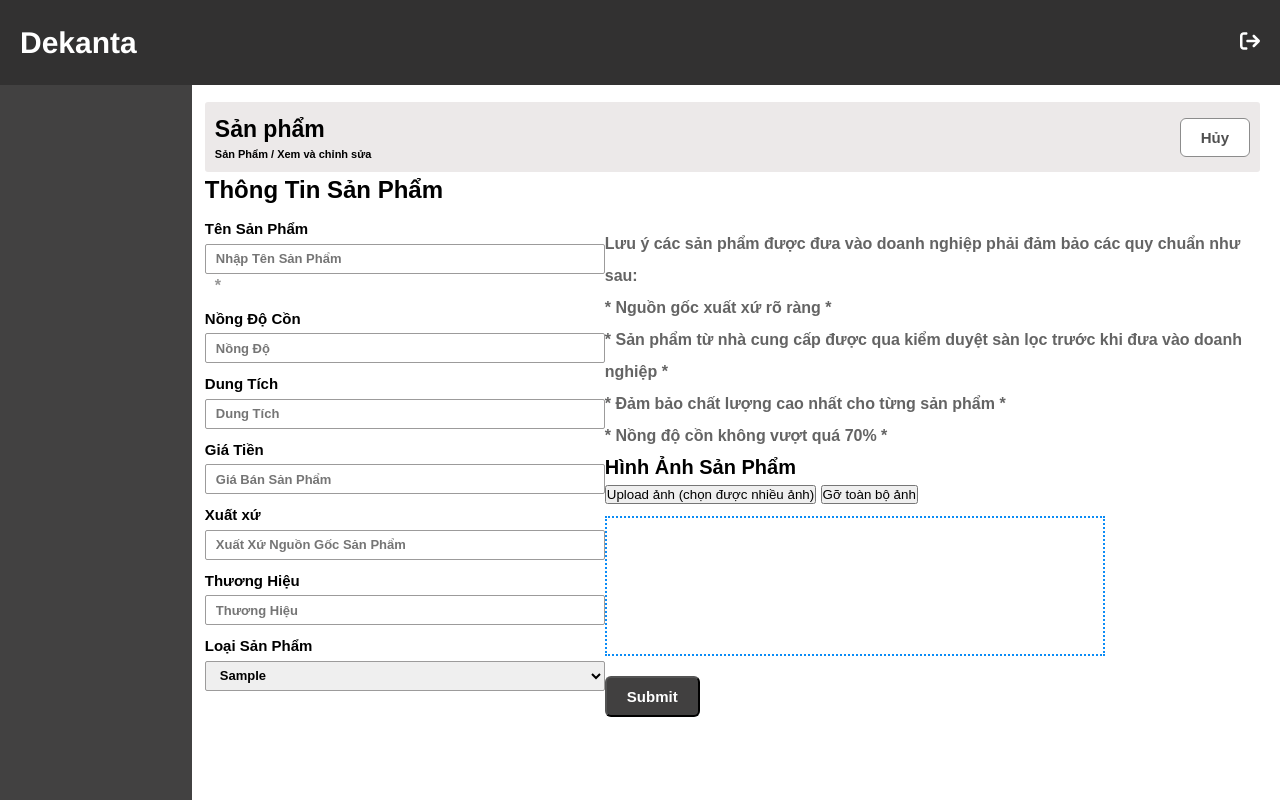
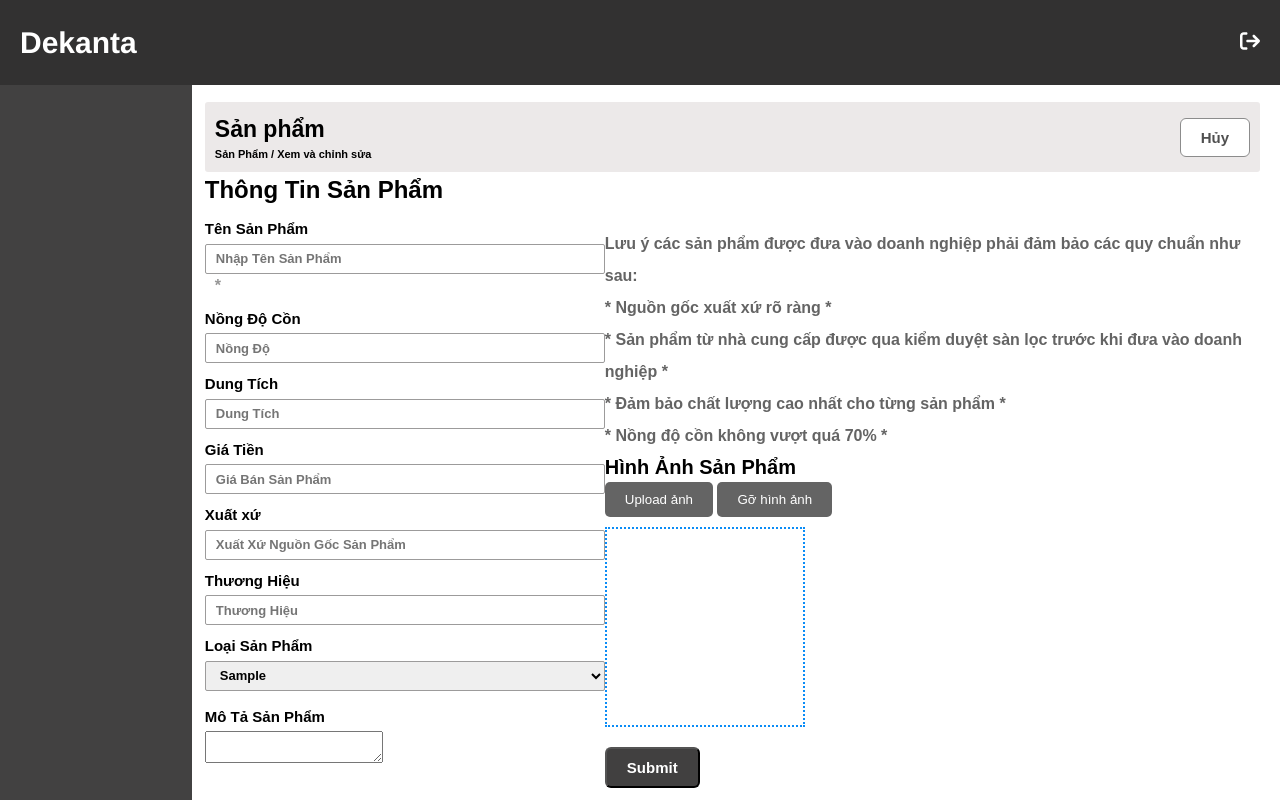
Before and after one commit to nguyendat6706-hash/baitapcuoikiy, a PHP site: the page made by src/view/admin/product/createProduct.php in a window 1280 px wide. Run offline with PHP 8.4, Linux system fonts and the light colour scheme; the visitor is signed in with stand-in values (Sample User, id 1); tables that the repository leaves empty hold one stand-in row (values such as "Sample post"); the template is opened without the code that fills it: most values are stand-ins (such as "Sample title", 1, 10 or a date in 2020); data that the repository does not hold is empty; some libraries are stand-ins or nearby versions.

Commit message:
Update createProduct.php

```diff
--- a/src/view/admin/product/createProduct.php
+++ b/src/view/admin/product/createProduct.php
@@ -8,6 +8,7 @@ if (!isset($_SESSION['chucNang'])) {
 }
 
 function loadPageDependOnFeature() {
+  $htmlContent = '';
   $feature = array_map('intval', $_SESSION['chucNang']);
   for ($i = 0; $i < count($feature); $i++) {
     if ($feature[$i] === 2) {
@@ -176,6 +177,11 @@ function loadPageDependOnFeature() {
                             ?>
                           </select>
 
+                          <div style="margin-top: 1.5rem;">
+                            <p class="text">Mô Tả Sản Phẩm</p>
+                            <textarea name="MoTa" id="MoTa"></textarea>
+                          </div>
+
                         </div>
                         <div>
                           <div>
@@ -190,26 +196,9 @@ function loadPageDependOnFeature() {
                               Hình Ảnh Sản Phẩm
                             </p>
                             <div>
-                              <!-- input file thật, thuộc tính "multiple" cho phép chọn nhiều ảnh cùng lúc -->
-                              <input type="file" id="anhSanPhamInputMulti" accept="image/*" multiple style="display: none;">
-                              <button type="button" onclick="document.getElementById('anhSanPhamInputMulti').click();">
-                                Upload ảnh (chọn được nhiều ảnh)
-                              </button>
-                              <button type="button" id="removeImageMulti">Gỡ toàn bộ ảnh</button>
-                              <div id="imageContainerMulti" style="
-                                display: flex;
-                                flex-wrap: wrap;
-                                align-items: flex-start;
-                                gap: 8px;
-                                width: 100%;
-                                max-width: 500px;
-                                min-height: 140px;
-                                height: auto;
-                                padding: 10px;
-                                margin-top: 10px;
-                                border: 2px dotted rgb(11, 140, 246);
-                                box-sizing: border-box;
-                              ">
+                              <button type="button" id="uploadButton">Upload ảnh</button>
+                              <button type="button" id="removeImage">Gỡ hình ảnh</button>
+                              <div class="image" id="imageContainer">
                               </div>
                             </div>
                           </div>
@@ -244,4 +233,9 @@ function loadPageDependOnFeature() {
 <script src="https://ajax.googleapis.com/ajax/libs/jquery/3.5.1/jquery.min.js"></script>
 <script src="/UTH-PHP/src/view/assets/js/managerProduct/script.js"></script>
 
+<script src="https://cdn.ckeditor.com/4.22.1/standard/ckeditor.js"></script>
+<script>
+  CKEDITOR.replace('MoTa');
+</script>
+
 </html>
```
